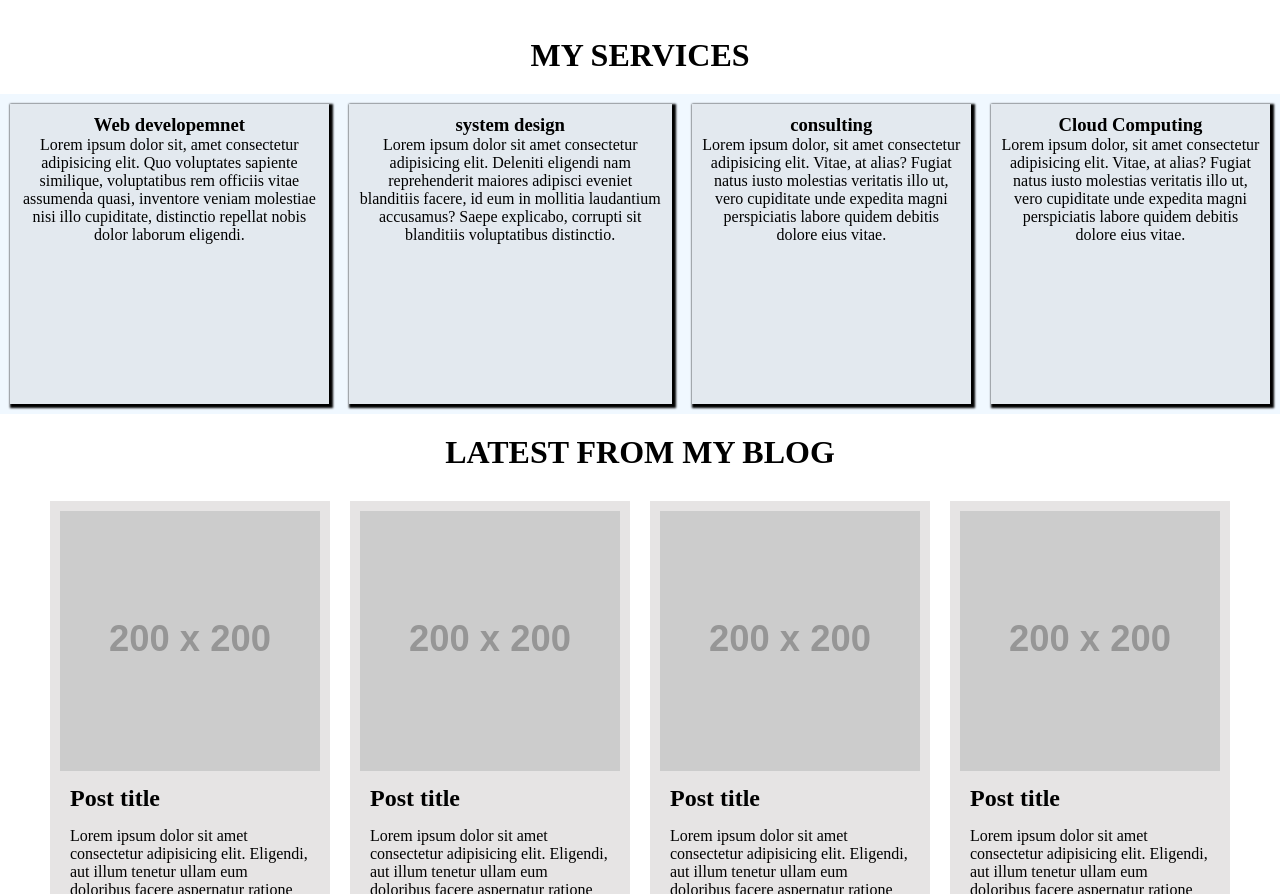
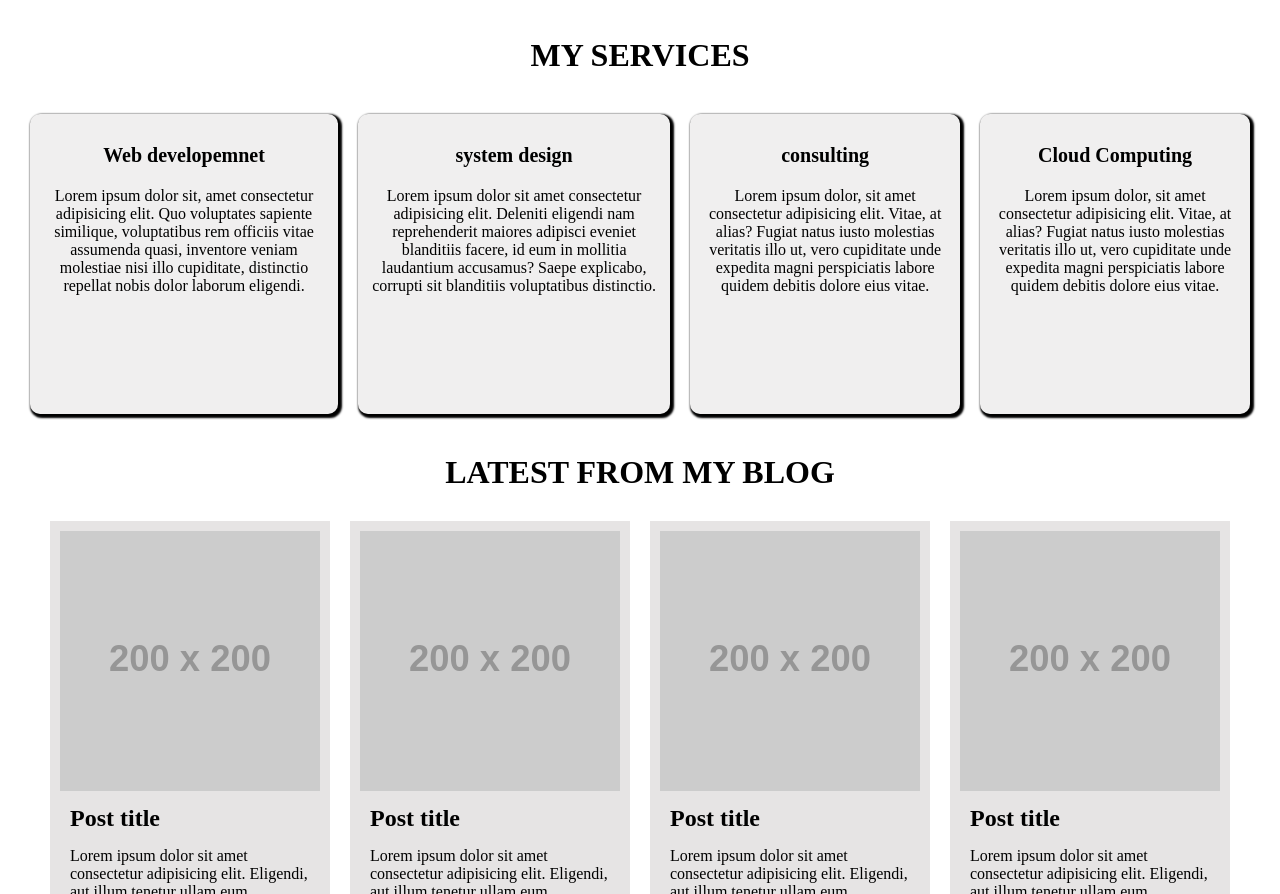
Before and after one commit to schandan351/potfolio-template, a plain HTML site: page index.html in a window 1280 px wide. Shown: the part 2418-3312 px from the top of the page. Drawn offline with Linux system fonts and the light colour scheme; placeholder pictures from the web are drawn by us.

Commit message:
my services section background-color services border changes

```diff
--- a/css/design.css
+++ b/css/design.css
@@ -220,7 +220,9 @@ ul li:hover{
 }
 
 .services-container{
-    background-color: aliceblue;
+    /* background-color: aliceblue; */
+    padding: 10px;
+    margin: 10px;
     display: flex;
     flex-direction: row;
 }
@@ -232,7 +234,13 @@ ul li:hover{
     background-color: rgba(141, 130, 130, 0.13);
     box-shadow: 2px 2px 2px 2px black;
     transition: all 0.3s;
+    border-radius: 10px;
 
+}
+.services-container .services h3{
+    font-size: 1.25em;
+    margin: 10px;
+    padding: 10px;
 }
  .services:hover{
     background-color: rgba(0,0,0,0.2);
```
